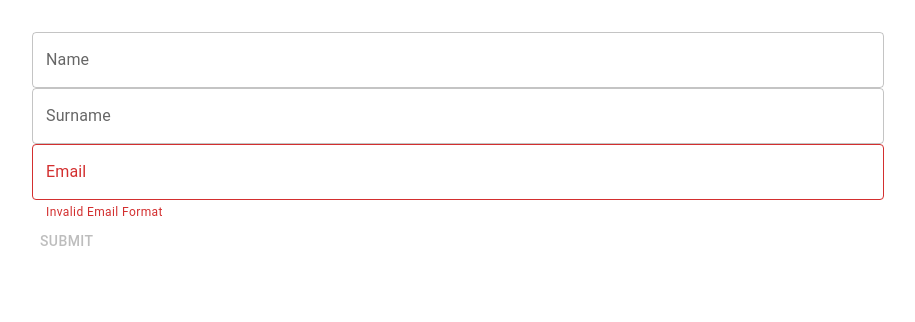
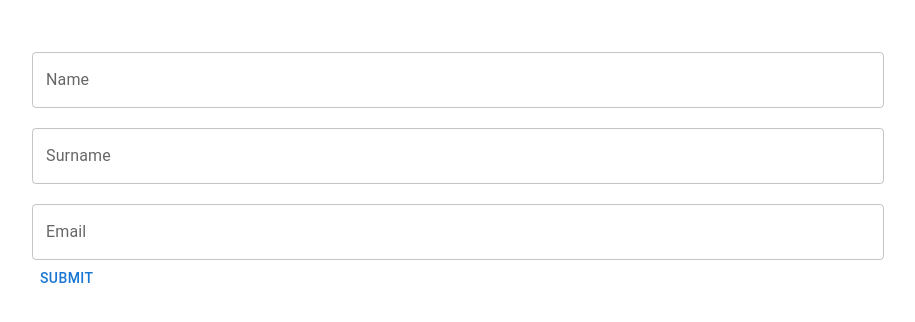
Before and after one commit to Ayuinfra/Rendering-Page, a React (Create React App) app: page /AddUser in a window 1280 px wide. Shown: the top 322 px of the page, without its empty margins (182-1097 px from the left). Built offline with nearby package versions, Linux system fonts and the light colour scheme.

Commit message:
Validation

```diff
--- a/src/adduser/AddUser.js
+++ b/src/adduser/AddUser.js
@@ -9,33 +9,81 @@ const AddUser = (props) => {
     const [Name, SetName] = useState('');
     const [Surname, SetSurname] = useState('');
     const [Email, SetEmail] = useState('');
-    const [validemail,SetValidEmail] = useState('');
-
-
-
+    const [isEmailInValid,setIsEmailInVaild] = useState(false);
+    const [isNameInvalid,setisNameInvalid] = useState(false);
+    const [isSurnameInvalid,setisSurnameInvalid] = useState(false);
 
     const handleNameChanges = (e) => {
         SetName(e.target.value);
+        if(validatename(e.target.value))
+            setisNameInvalid(false)
+        else
+            setisNameInvalid(true)
     }
 
     const handleSurnameChanges = (e) => {
         SetSurname(e.target.value);
+        if(validateSurname(e.target.value))
+            setisSurnameInvalid(false)
+        else
+        setisSurnameInvalid(true)
     }
     const handleEmailChanges = (e) => {
         SetEmail(e.target.value);
-        SetValidEmail(validatemail(e.target.value))
+        if(validatemail(e.target.value))
+            setIsEmailInVaild(false)
+        else
+            setIsEmailInVaild(true)
+    }
+    const validatename = (Name) => {
+
+        const NameRegex =  /^[a-zA-Z]+$/ ;
+        const res = NameRegex.test(Name);
+
+        return res;
+    }
+    const validateSurname = (Surname) => {
+
+        const SurnameRegex =  /^[a-zA-Z]+$/;
+        const res = SurnameRegex.test(Surname);
+
+        return res;
     }
     const validatemail = (Email) => {
 
         const emailRegex = /^[^\s@]+@[^\s@]+\.[^\s@]+$/;
-        return emailRegex.test(Email);
+        const res = emailRegex.test(Email);
+        console.log(res);
+        return res;
+
+    }
+
+    const handleSubmit = () =>
+    {
+
+        let isFormInValid = false;
+
+        if(Name===''){
+            setisNameInvalid(true);
+            isFormInValid = true;
+        }
+
+        if(Surname===''){
+            setisSurnameInvalid(true);
+            isFormInValid = true;
+        }
 
 
-    }
-    const handleSubmit = () =>
-    {
+        if(Email===''){
+            setIsEmailInVaild(true);
+            isFormInValid = true;
+        }
+
+        if(isFormInValid){
+            return;
+        }
+
         const id= props.users.length+1
-
         const data = {
             name: Name,
             surName: Surname,
@@ -53,29 +101,47 @@ const AddUser = (props) => {
                     label="Name"
                     value={Name}
                     onChange={handleNameChanges}
+                    error = {isNameInvalid}
+                    helperText={isNameInvalid ? 'Invalid Name Format' : ''}
                     fullWidth
+                    sx={{
+                        marginTop : '20px'
+                    }}
                 />
+
                 <TextField
                     label="Surname"
                     value={Surname}
                     onChange={handleSurnameChanges}
+                    error = {isSurnameInvalid}
+                    helperText={isSurnameInvalid ? 'Invalid Surname Format' : ''}
                     fullWidth
+                    sx={{
+                        marginTop : '20px'
+                    }}
                 />
+
                 <TextField
                     label="Email"
                     value={Email}
                     onChange={handleEmailChanges}
-                    error = {!validemail}
-                    helperText={!validemail ? 'Invalid Email Format' : ''}
+                    error = {isEmailInValid}
+                    helperText={isEmailInValid ? 'Invalid Email Format' : ''}
                     fullWidth
+                    sx={{
+                        marginTop : '20px'
+                    }}
                 />
+
 
                 <Button
                         varient="contained"
                         color="primary"
                         onClick={handleSubmit}
-                        disabled={!validemail}
+                        disabled={isEmailInValid || isNameInvalid || isSurnameInvalid}
+
                         >
+
                     Submit
                 </Button>
                 </Fragment>
--- a/src/editpage/Edit.js
+++ b/src/editpage/Edit.js
@@ -7,79 +7,151 @@ const Edit = (props) => {
 
     const location = useLocation();
 
-    const userObj=location.state.userObj;
+    const userObj = location.state.userObj;
 
-    const navigation = useNavigate();
+    const navigation = useNavigate()
+
     const [Name, SetName] = useState(userObj.name);
     const [Surname, SetSurname] = useState(userObj.surName);
     const [Email, SetEmail] = useState(userObj.email);
-    const [validemail,SetValidEmail] = useState(userObj.Email);
+  const [isEmailInValid,setIsEmailInVaild] = useState(false);
+    const [isNameInvalid,setisNameInvalid] = useState(false);
+    const [isSurnameInvalid,setisSurnameInvalid] = useState(false);
 
     const handleNameChanges = (e) => {
         SetName(e.target.value);
+        if(validatename(e.target.value))
+            setisNameInvalid(false)
+        else
+            setisNameInvalid(true)
     }
 
     const handleSurnameChanges = (e) => {
         SetSurname(e.target.value);
+        if(validateSurname(e.target.value))
+            setisSurnameInvalid(false)
+        else
+        setisSurnameInvalid(true)
     }
     const handleEmailChanges = (e) => {
         SetEmail(e.target.value);
-        SetValidEmail(validatemail(e.target.value))
+        if(validatemail(e.target.value))
+            setIsEmailInVaild(false)
+        else
+            setIsEmailInVaild(true)
+    }
+    const validatename = (Name) => {
+
+        const NameRegex =  /^[a-zA-Z]+$/ ;
+        const res = NameRegex.test(Name);
+
+        return res;
+    }
+    const validateSurname = (Surname) => {
+
+        const SurnameRegex =  /^[a-zA-Z]+$/;
+        const res = SurnameRegex.test(Surname);
+
+        return res;
     }
     const validatemail = (Email) => {
 
         const emailRegex = /^[^\s@]+@[^\s@]+\.[^\s@]+$/;
-    return emailRegex.test(Email);
+        const res = emailRegex.test(Email);
+        console.log(res);
+        return res;
 
     }
 
-    const handleUpdate = () => {
+    const handleSubmit = () =>
+    {
+
+        let isFormInValid = false;
+
+        if(Name===''){
+            setisNameInvalid(true);
+            isFormInValid = true;
+        }
+
+        if(Surname===''){
+            setisSurnameInvalid(true);
+            isFormInValid = true;
+        }
+
+
+        if(Email===''){
+            setIsEmailInVaild(true);
+            isFormInValid = true;
+        }
+
+        if(isFormInValid){
+            return;
+        }
+
+        const id= props.user.length+1
         const data = {
             name: Name,
             surName: Surname,
             email: Email,
-            id: userObj.id,
+            id:id,
         };
-        console.log(data);
-        props.edit(data);
-        navigation('../UserList')
+        props.Edit(data);
+        navigation('/UserList')
+    };
+    return (
 
-    };
-
-    return (
-        <Container maxWidth="md" sx={{ marginTop: '2rem', display: 'flexStart' }}>
+            <Container maxWidth="md" sx={{marginTop:'2rem',display:'flexStart'}}>
 
                 <TextField
                     label="Name"
                     value={Name}
                     onChange={handleNameChanges}
+                    error = {isNameInvalid}
+                    helperText={isNameInvalid ? 'Invalid Name Format' : ''}
                     fullWidth
+                    sx={{
+                        marginTop : '20px'
+                    }}
                 />
+
                 <TextField
                     label="Surname"
                     value={Surname}
                     onChange={handleSurnameChanges}
+                    error = {isSurnameInvalid}
+                    helperText={isSurnameInvalid ? 'Invalid Surname Format' : ''}
                     fullWidth
+                    sx={{
+                        marginTop : '20px'
+                    }}
                 />
+
                 <TextField
                     label="Email"
                     value={Email}
                     onChange={handleEmailChanges}
-                    error = {!validemail}
-                    helperText={!validemail ? 'Invalid Email Format' : ''}
+                    error = {isEmailInValid}
+                    helperText={isEmailInValid ? 'Invalid Email Format' : ''}
                     fullWidth
+                    sx={{
+                        marginTop : '20px'
+                    }}
                 />
+
 
                 <Button
                         varient="contained"
                         color="primary"
-                        onClick={handleUpdate}
-                        disabled={!validemail}
+                        onClick={handleSubmit}
+                        disabled={isEmailInValid || isNameInvalid || isSurnameInvalid}
+
                         >
                     Submit
                 </Button>
+                </Container>
 
-            </Container>
+
+
     )
 }
 
```
Lines whose indentation alone changed are shown as unchanged.
